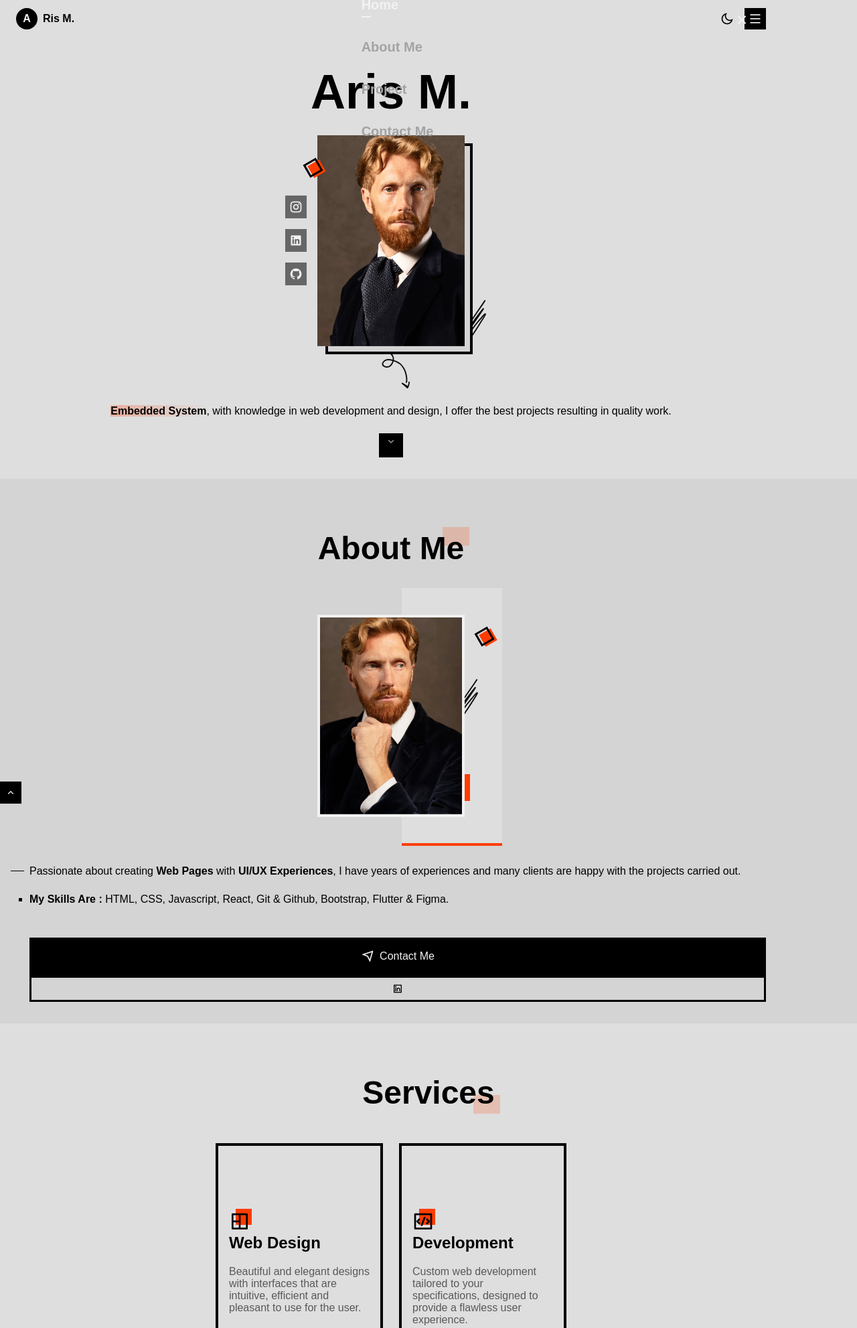
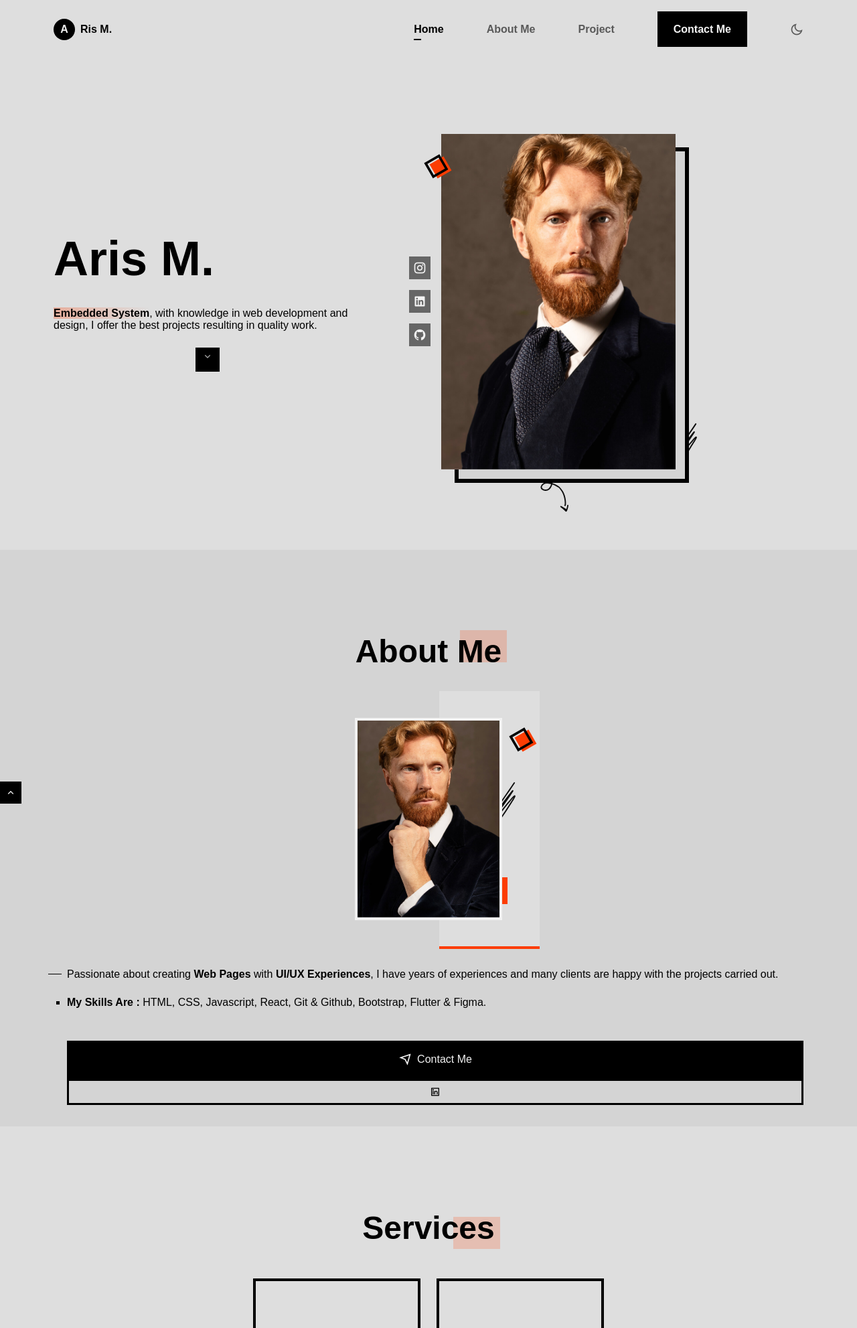
Before and after one commit to Annelies11/web_des23, a PHP site: page / in a window 1280 px wide. Shown: the top 1983 px of the page at 67% size. Run offline with PHP 8.4, Linux system fonts and the light colour scheme; some libraries are stand-ins or nearby versions; some web fonts are replaced.

Commit message:
fifth commit

```diff
--- a/assets/css/styles.css
+++ b/assets/css/styles.css
@@ -1164,3 +1164,112 @@ body.dark-theme{
 }
 
 /* For large devices */
+@media screen and (min-width: 1150px){
+  .container{
+    margin-inline: auto;
+  }
+
+  .section{
+    padding-block: 7rem 2rem;
+  }
+
+  .section__title-1::after, .section__title-2::after{
+    width: 70px;
+    height: 48px;
+  }
+
+  .geometric-box{
+    transform: scale(1.2);
+  }
+
+  .nav{
+    height: calc(var(--header-height) + 2rem);
+    column-gap: 4rem;
+  }
+
+  .nav__close, .nav__toggle, .nav__title, .nav__name{
+    display: none;
+  }
+
+  .nav__list{
+    flex-direction: row;
+    column-gap: 4rem;
+  }
+
+  .nav__menu{
+    margin-left: auto;
+  }
+
+  .nav__link{
+    color: var(--text-color);
+    font-size: var(--normal-font-size);
+  }
+
+  .nav__link:hover{
+    color: var(--title-color);
+  }
+
+  .nav__link::after{
+    background-color: var(--title-color);
+  }
+
+  .active-link{
+    color: var(--title-color);
+  }
+
+  .nav__link-button{
+    background-color: var(--black-color);
+    color: var(--white-color);
+    padding: 1.1rem 1.5rem;
+  }
+
+  .nav__link-button:hover{
+    color: var(--white-color);
+  }
+
+  .nav__link-button::after{
+    background-color: transparent;
+  }
+  .change-theme{
+    color: var(--text-color);
+  }
+
+  .change-theme:hover{
+    color: var(--title-color);
+  }
+
+  .home__container{
+    grid-template-columns: repeat(2, 460px);
+    gap: 2rem 4rem;
+    align-items: center;
+    padding-block: 5.5rem;
+  }
+
+  .home__perfil{
+    grid-column: 2 / 3;
+    grid-row: 1 / 3;
+  }
+
+  .home__image{
+    width: 350px;
+  }
+
+  .home__shadow{
+    right: -1.25rem;
+    bottom: -1.25rem;
+    border: 6px solid var(--black-color);
+  }
+
+  .home__name, .home__description{
+    text-align: initial;
+  }
+
+  .home__name{
+    align-self: flex-end;
+  }
+
+  .home__info{
+    margin-top: 0;
+    align-self: flex-start;
+  }
+}
--- a/index.html
+++ b/index.html
@@ -43,7 +43,7 @@
                   </li>
 
                   <li class="nav__item">
-                     <a href="#contact" class="nav__link">Contact Me</a>
+                     <a href="#contact" class="nav__link nav__link-button">Contact Me</a>
                   </li>
                </ul>
                <!---close btn-->
```
